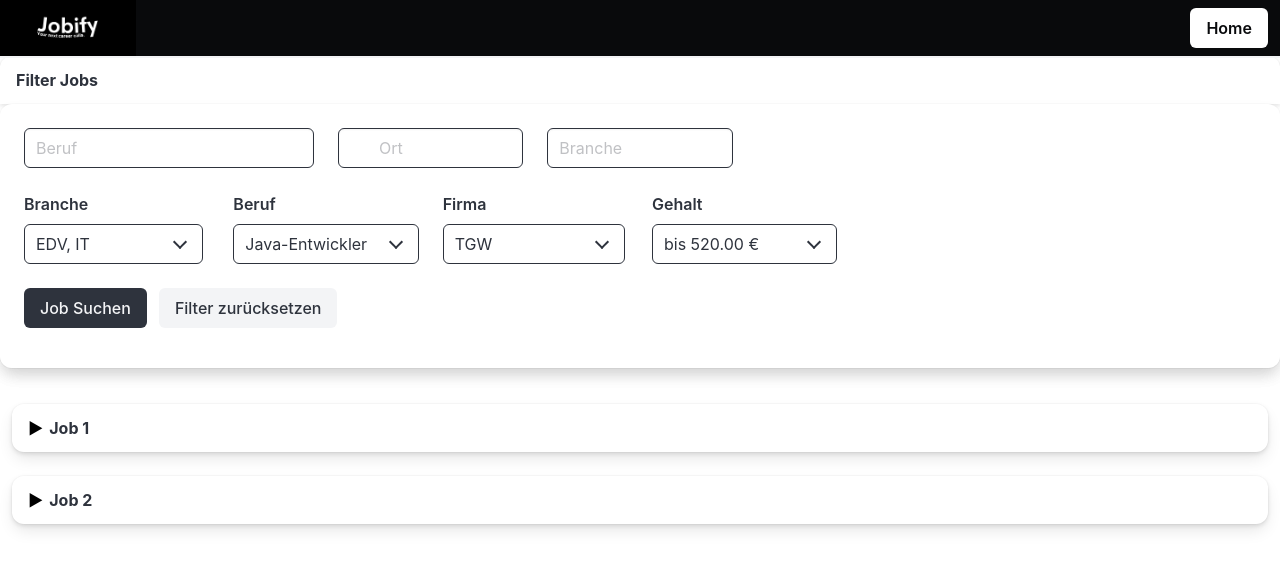
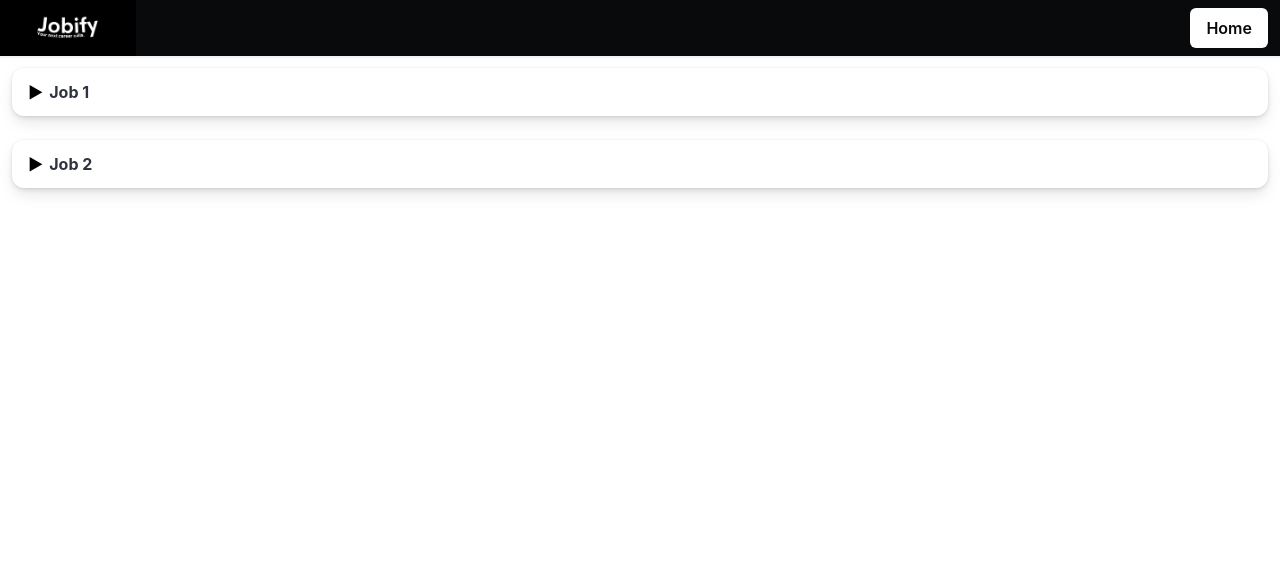
Before and after one commit to Louiiiiii/Jobify, a PHP site: page /website/company/pages/company_applications.php in a window 1280 px wide. Shown: the top 569 px of the page. Run offline with PHP 8.4, Linux system fonts and the light colour scheme; some libraries are stand-ins or nearby versions.

Commit message:
removed unnecessary code

```diff
--- a/website/company/parts/company_profile_navbar.php
+++ b/website/company/parts/company_profile_navbar.php
@@ -24,118 +24,3 @@
         </div>
     </div>
 </nav>
-<!--Filter APPLICANT OVERVIEW-->
-<div class="card">
-    <header class="card-header" onclick="hide_show_something('filters'); hide_show_something('filters-footer')">
-        <p class="card-header-title">Filter Jobs</p>
-        <button class="card-header-icon" aria-label="more options">
-      <span class="icon">
-        <i class="fas fa-angle-down" aria-hidden="true"></i>
-      </span>
-        </button>
-    </header>
-    <div class="card" id="filters" style="display: block">
-        <div class="card-content">
-            <div class="content">
-                <div class="columns">
-                    <div class="column is-3">
-                        <input class="input is-dark" type="text" placeholder="Beruf">
-                    </div>
-                    <div class="column is-2">
-                        <div class="field">
-                            <p class="control has-icons-left has-icons-right">
-                                <input class="input is-dark" type="place" placeholder="Ort">
-                                <span class="icon is-small is-left">
-                          <i class="fas fa-city"></i>
-                        </span>
-                            </p>
-                        </div>
-                    </div>
-                    <div class="column is-2">
-                        <input class="input is-dark" type="text" placeholder="Branche">
-                    </div>
-                    <div class="column is-5"></div>
-                </div>
-                <div class="columns">
-                    <div class="column is-2">
-                        <div class="field">
-                            <label class="label">Branche</label>
-                            <div class="control">
-                                <div class="select is-dark">
-                                    <select>
-                                        <option>EDV, IT</option>
-                                        <option>Bau</option>
-                                        <option>Fahrzeugtechnik</option>
-                                    </select>
-                                </div>
-                            </div>
-                        </div>
-                    </div>
-                    <div class="column is-2">
-                        <div class="field">
-                            <label class="label">Beruf</label>
-                            <div class="control">
-                                <div class="select is-dark">
-                                    <select>
-                                        <option>Java-Entwickler</option>
-                                        <option>IT System Engineer</option>
-                                        <option>Bauassistenz</option>
-                                        <option>CEO of deiMudder</option>
-                                    </select>
-                                </div>
-                            </div>
-                        </div>
-                    </div>
-                    <div class="column is-2">
-                        <div class="field">
-                            <label class="label">Firma</label>
-                            <div class="control">
-                                <div class="select is-dark">
-                                    <select>
-                                        <option>TGW</option>
-                                        <option>BWT</option>
-                                        <option>WIRO Consulting</option>
-                                        <option>Voestalpine</option>
-                                    </select>
-                                </div>
-                            </div>
-                        </div>
-                    </div>
-                    <div class="column is-2">
-                        <div class="field">
-                            <label class="label">Gehalt</label>
-                            <div class="control">
-                                <div class="select is-dark">
-                                    <select>
-                                        <option>bis 520.00 €</option>
-                                        <option>520.00 € bis 850.00 €</option>
-                                        <option>850.00 € bis 1200.00 €</option>
-                                        <option>1200.00 € bis 2500.00 €</option>
-                                        <option>2500.00 € bis 5300.00 €</option>
-                                        <option>ab 5300.00 €</option>
-                                    </select>
-                                </div>
-                            </div>
-                        </div>
-                    </div>
-                </div>
-                <div class="columns">
-                    <div class="column is-4">
-                        <div class="field is-grouped">
-                            <p class="control">
-                                <a class="button is-dark">
-                                    Job Suchen
-                                </a>
-                            </p>
-                            <p class="control">
-                                <a class="button is-light">
-                                    Filter zurücksetzen
-                                </a>
-                            </p>
-                        </div>
-                    </div>
-                </div>
-            </div>
-        </div>
-    </div>
-</div>
```
